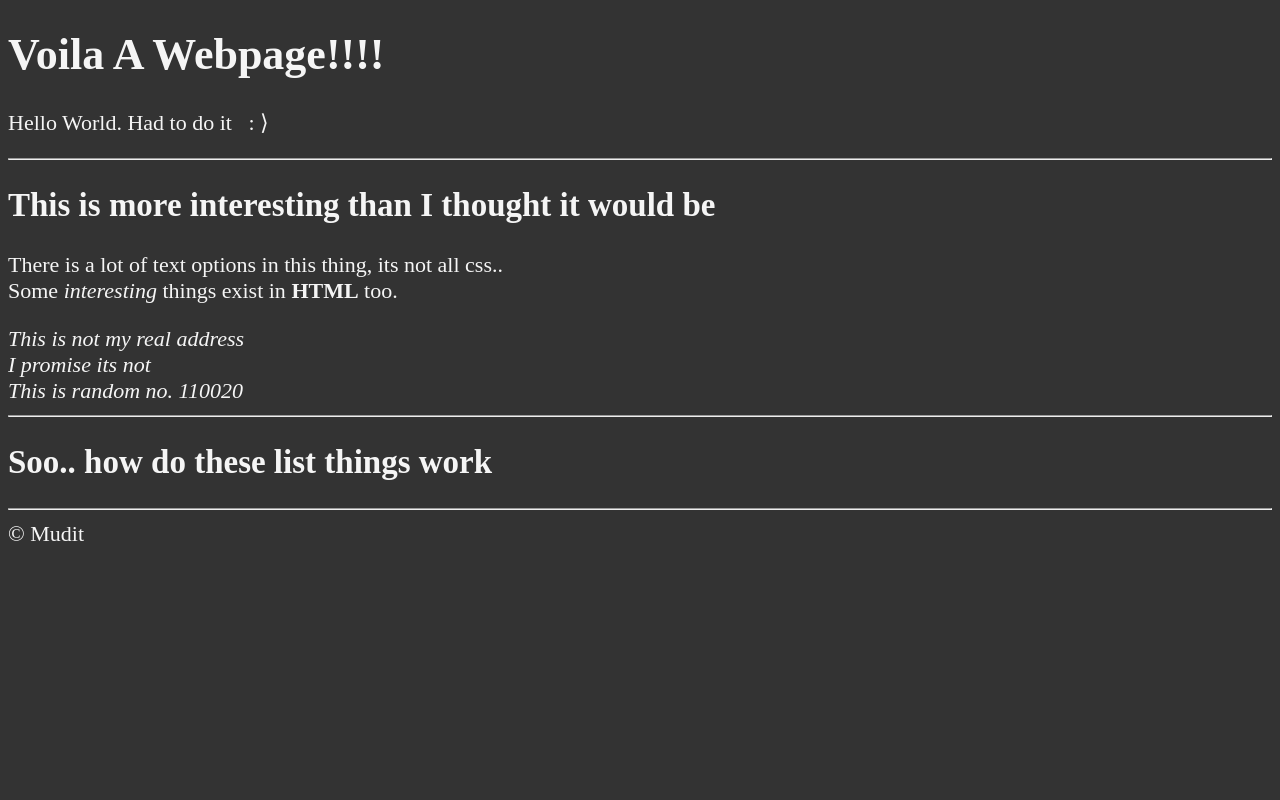
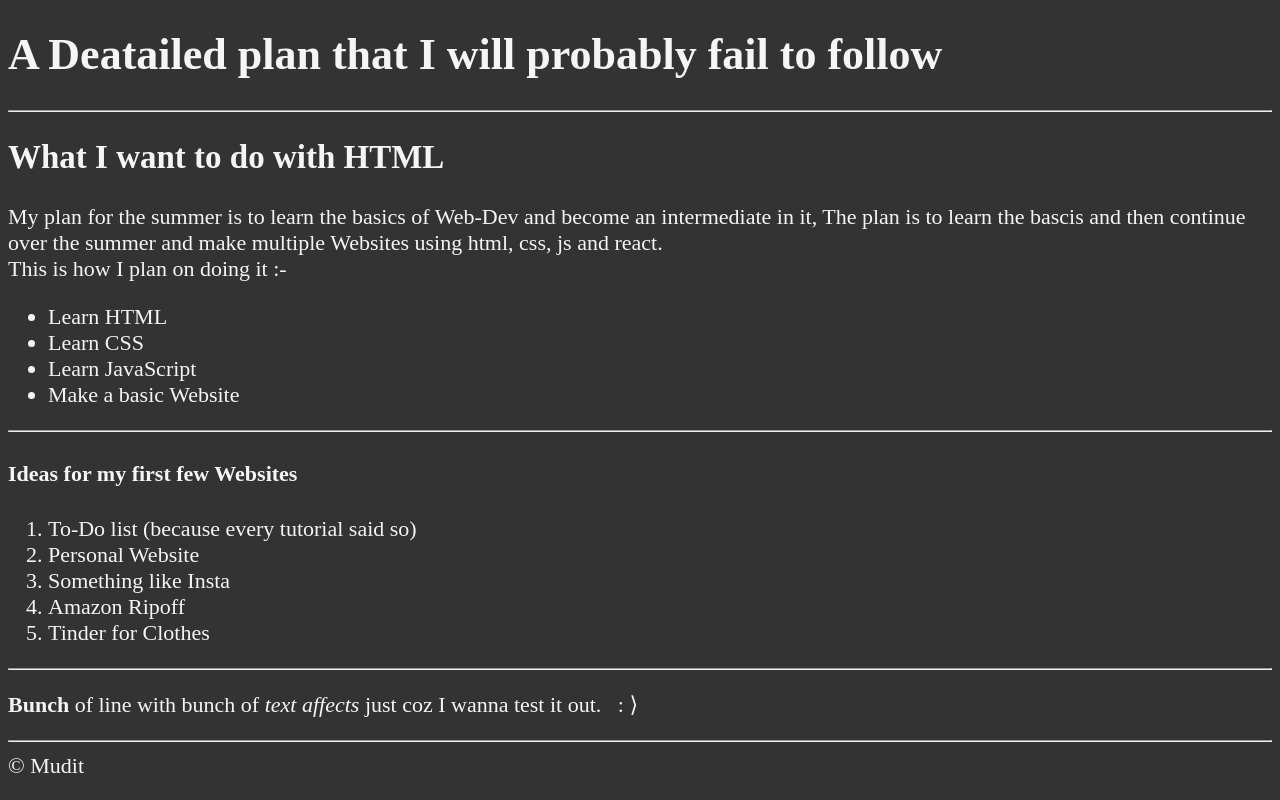
Before and after one commit to Mudit-2805/HTML-Basics, a plain HTML site: page index.html in a window 1280 px wide. Drawn offline with Linux system fonts and the light colour scheme.

Commit message:
Update index.html

```diff
--- a/index.html
+++ b/index.html
@@ -1,35 +1,47 @@
 <!DOCTYPE html>
+
 <html lang = "en">
 
 <head>
-    <meta charset= "UTF-8">
+    <title>Webpage</title>
+    <meta charset="UTF-8">
     <meta name = "author" content = "Mudit Pandey">
-    <meta name = "description" content = "This is my first Webpage">
-    <title>Webpage</title>
-    <link rel = "icon" href = "icon.png" type = "image/x-icon">
-    <link rel = "stylesheet" href = "main.css" type = "text/css">
+    <meta name = "description" content = "Hello World of Websites">
+    <link rel = "icon" href="icon.png" type = "image/x-icon">
+    <link rel = "stylesheet" href="main.css" type = "text/css">
 </head>
 
 <body>
-    <h1>Voila A Webpage!!!!</h1>
-    <p>Hello World. Had to do it &nbsp; &colon; &RightAngleBracket;</p>
+    <h1>A Deatailed plan that I will probably fail to follow</h1>
     <hr>
 
-    <h2>This is more interesting than I thought it would be</h2>
-    <p>There is a lot of text options in this thing, its not all css..
-        <br> Some <em>interesting</em> things exist in <strong>HTML</strong> too.
+    <h2>What I want to do with HTML</h2>
+    <p>My plan for the summer is to learn the basics of Web-Dev and become an intermediate in it,
+        The plan is to learn the bascis and then continue over the summer and make multiple Websites using html, css, js and react.
+        <br> This is how I plan on doing it :-
+        <ul>
+            <li>Learn HTML</li>
+            <li>Learn CSS</li>
+            <li>Learn JavaScript</li>
+            <li>Make a basic Website</li>
+        </ul>
     </p>
-    <address>
-        This is not my real address
-        <br> I promise its not
-        <br> This is random no. 110020
-    </address>
     <hr>
 
-    <h2>Soo.. how do these list things work</h2>
-    <ol></ol>
+    <h4>Ideas for my first few Websites</h4>
+    <ol>
+        <li>To-Do list (because every tutorial said so)</li>
+        <li>Personal Website</li>
+        <li>Something like Insta</li>
+        <li>Amazon Ripoff</li>
+        <li>Tinder for Clothes</li>
+    </ol>
+    <hr>
+
+    <p>
+        <strong>Bunch</strong> of line with bunch of <em>text affects</em> just coz I wanna test it out. &nbsp; &colon; &RightAngleBracket;
+    </p>
 </body>
-
 
 <hr>
 &copy; Mudit
```
